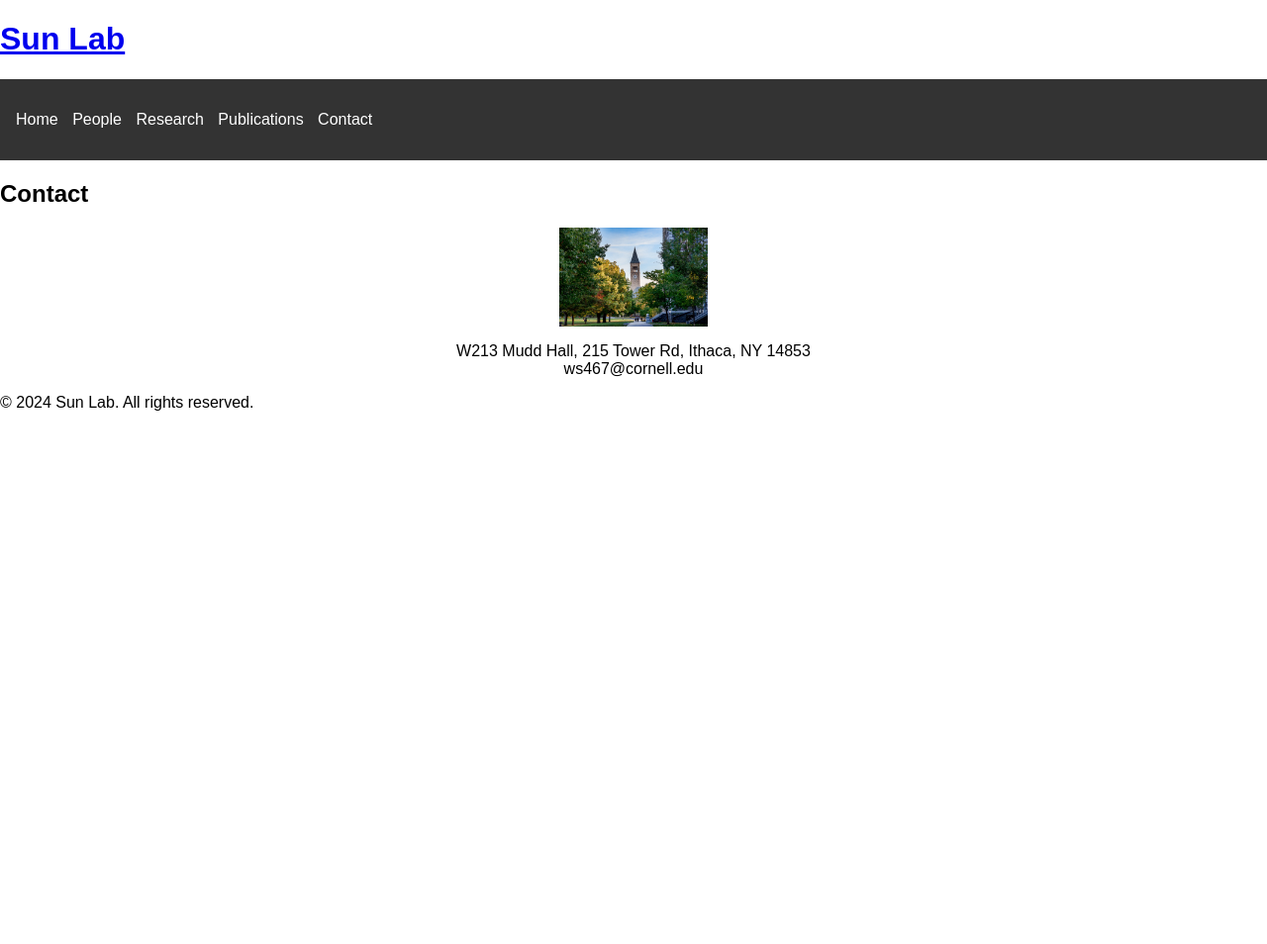
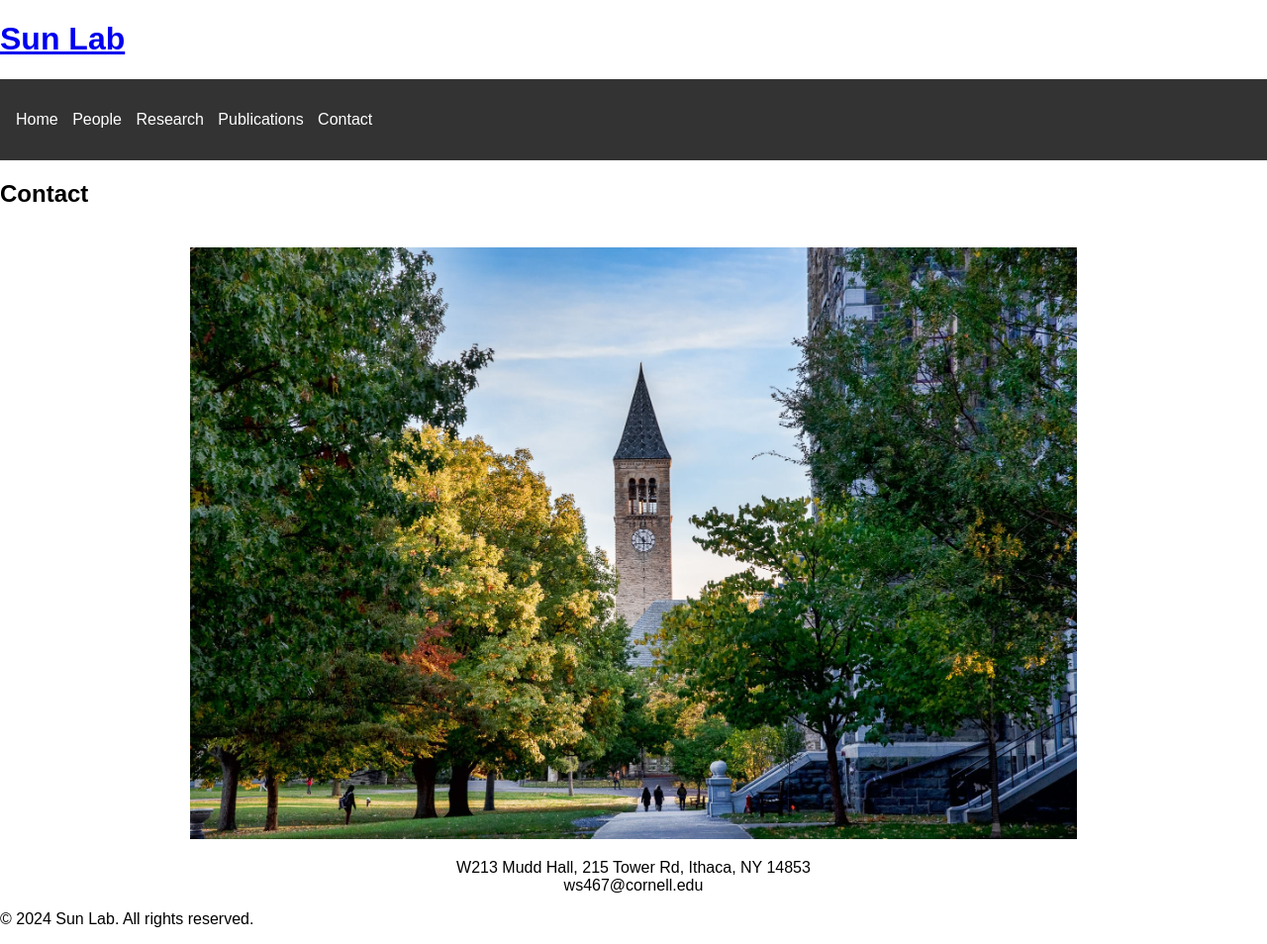
Before and after one commit to neuroai/my-awesome-site, a Jekyll site: the page built from contact.md, in a window 1280 px wide. Shown: the whole page at 99% size. Built offline with Jekyll 4.4.1, drawn with Linux system fonts in a browser that asks for light colours; before the commit the page ends 900 px from its top, so only the background shows below that.

Commit message:
Update style.css

```diff
--- a/assets/css/style.css
+++ b/assets/css/style.css
@@ -28,15 +28,6 @@ nav ul li a {
   padding: 2em;
 }
 
-img {
-  max-width: 150px;
-  height: auto;
-  border-radius: 50%;
-  display: block;
-  margin-left: auto;
-  margin-right: auto;
-}
-
 .people-section img {
   display: block;
   margin: 0 auto;
```
